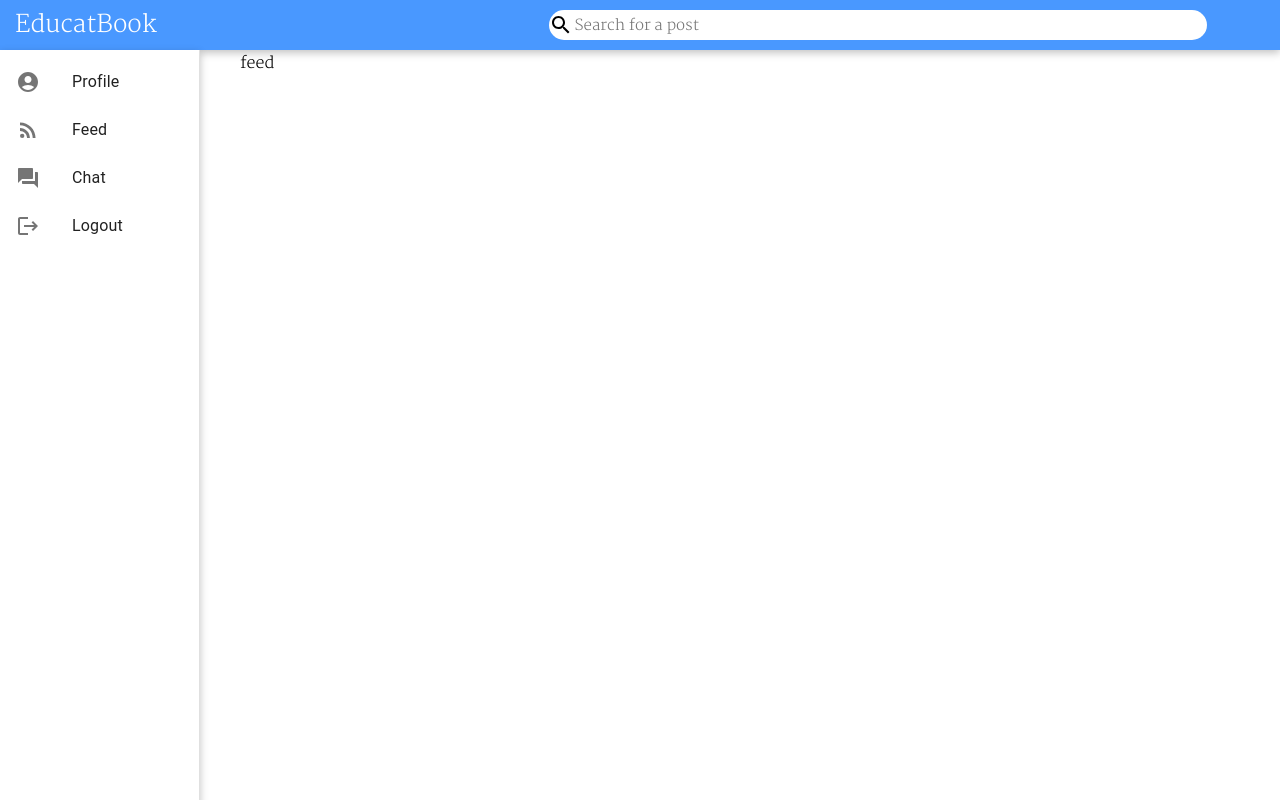
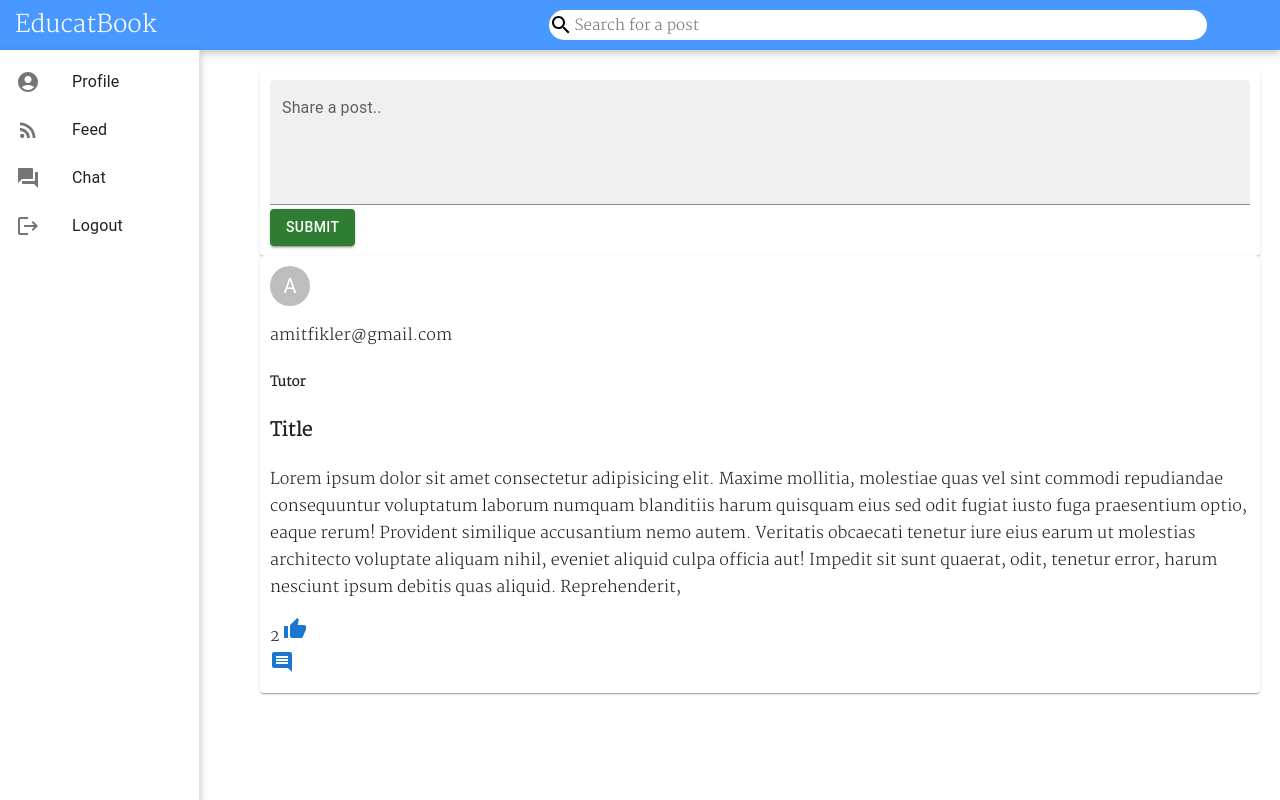
Before and after one commit to AmitFikler/educatebook, a React (Create React App) app in the folder frontend/: page / in a window 1280 px wide. Built offline with nearby package versions, Linux system fonts and the light colour scheme.

Commit message:
📝 Update feed component

```diff
--- a/frontend/src/component/Feed.tsx
+++ b/frontend/src/component/Feed.tsx
@@ -1,7 +1,13 @@
+import Post from './Post';
+import Share from './Share';
+
 function Feed() {
   return (
     <div className="feed">
-      <>feed</>
+      <div className="feedWrapper">
+        <Share />
+        <Post />
+      </div>
     </div>
   );
 }
```
